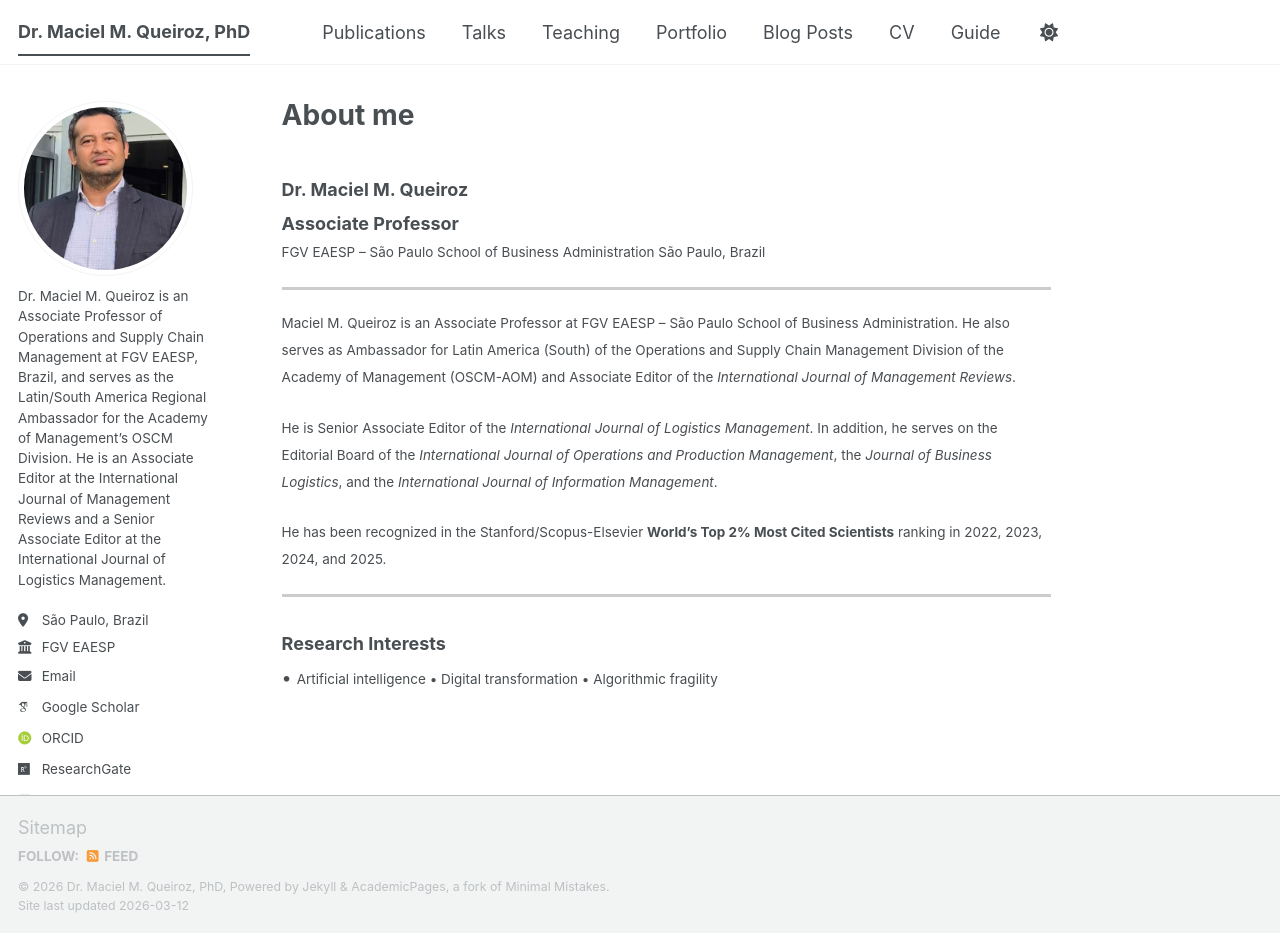
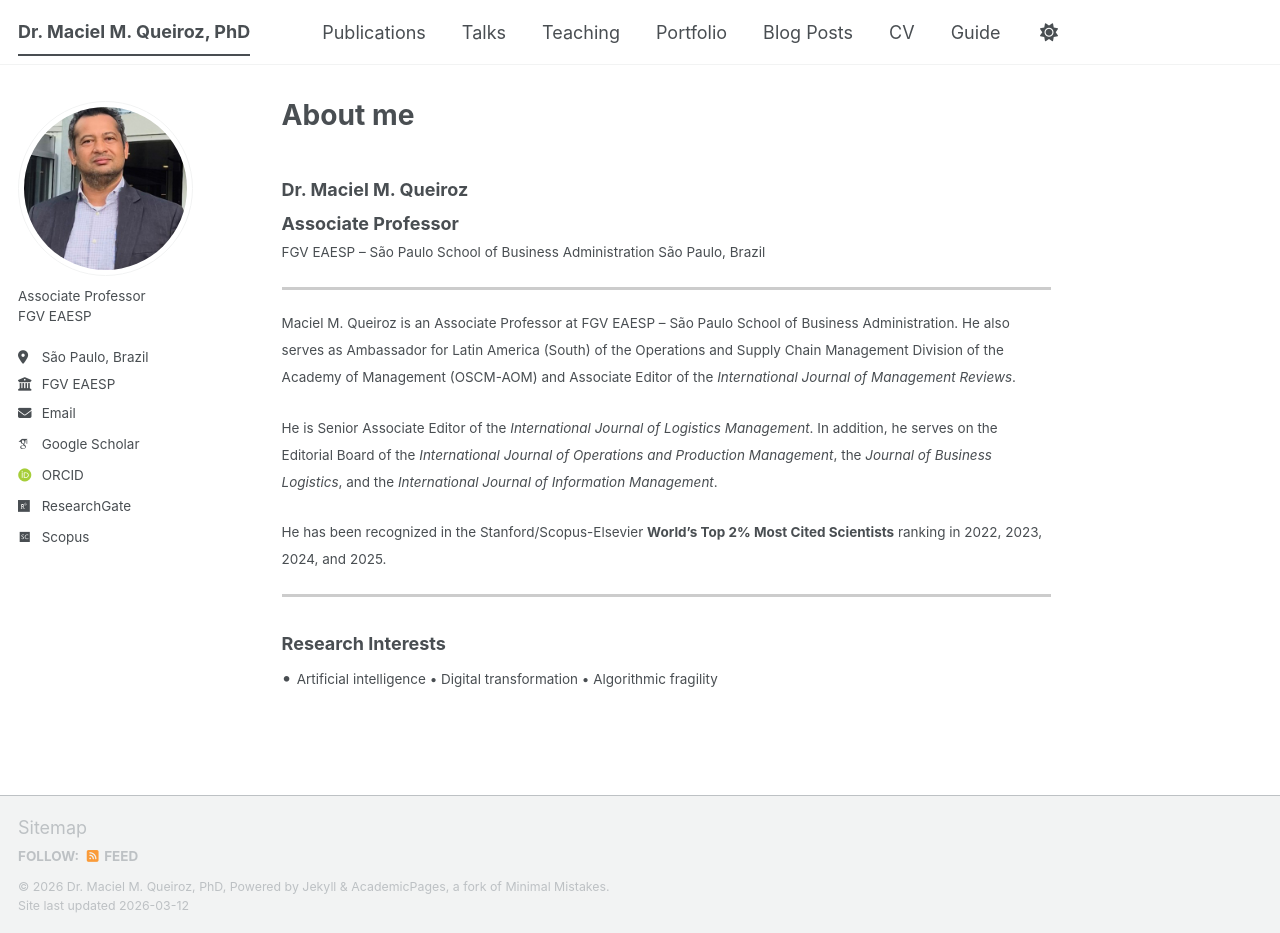
Before and after one commit to maciel-queiroz/maciel-queiroz.github.io, a Jekyll site: the page built from _pages/about.md, in a window 1280 px wide and 933 px high. Built offline with Jekyll 4.4.1, drawn with Linux system fonts in a browser that asks for light colours; some web fonts are replaced; a script bundle is joined from its source files by our own code; library files that are not in the unit come from our copies.

Commit message:
Update _config.yml

```diff
--- a/_config.yml
+++ b/_config.yml
@@ -26,7 +26,7 @@ author:
   avatar           : "profile.jpg"
   name             : #"Maciel M. Queiroz"
   pronouns         : # example: "she/her"
-  bio              : "Dr. Maciel M. Queiroz is an Associate Professor of Operations and Supply Chain Management at FGV EAESP, Brazil, and serves as the Latin/South America Regional Ambassador for the Academy of Management’s OSCM Division. He is an Associate Editor at the International Journal of Management Reviews and a Senior Associate Editor at the International Journal of Logistics Management."
+  bio              : "Associate Professor<br>FGV EAESP"
   location         : "São Paulo, Brazil"
   employer         : "FGV EAESP"
   uri              : # URL
```
